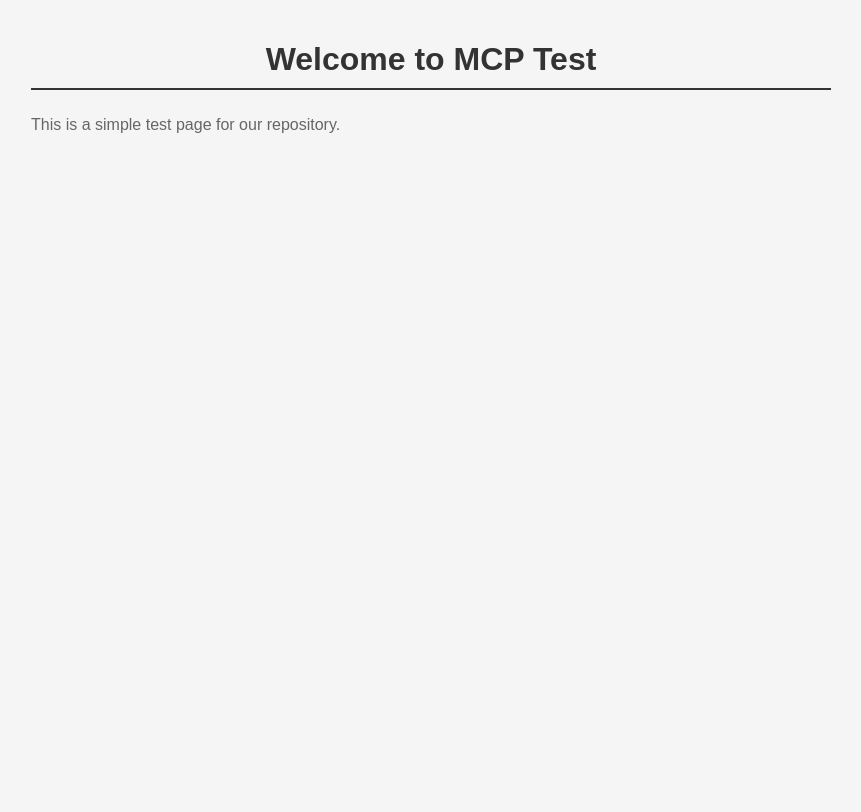
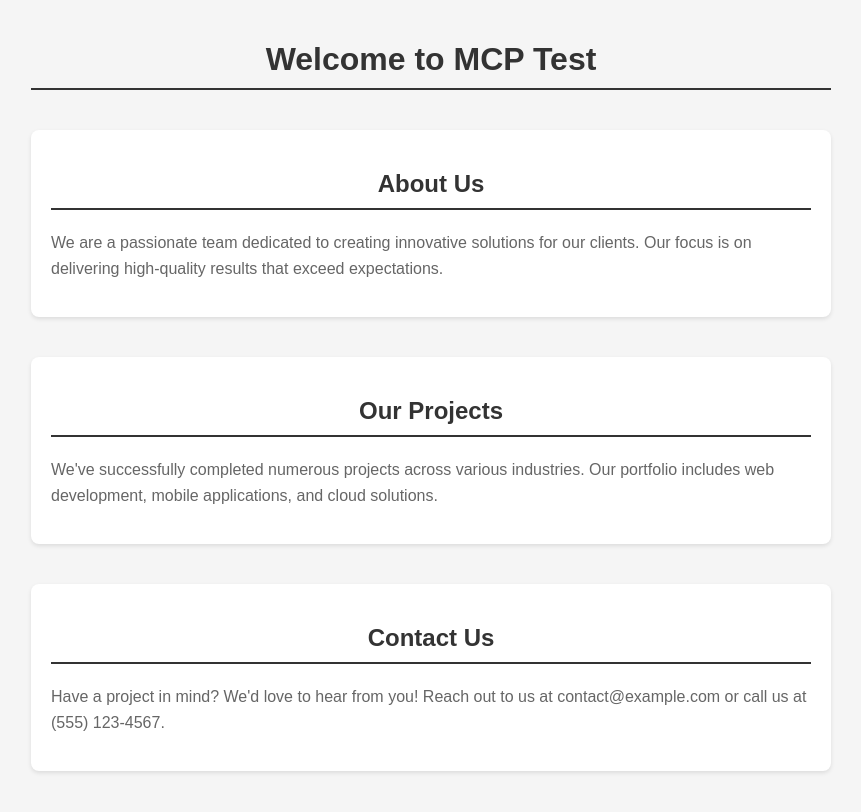
Before and after one commit to fettermania/mcp-test, a plain HTML site: page index.html in a window 1280 px wide. Shown: the whole page, without its empty margins (209-1070 px from the left). Drawn offline with Linux system fonts and the light colour scheme.

Commit message:
Add new content sections

```diff
--- a/index.html
+++ b/index.html
@@ -12,7 +12,7 @@
             padding: 20px;
             background-color: #f5f5f5;
         }
-        h1 {
+        h1, h2 {
             color: #333;
             text-align: center;
             border-bottom: 2px solid #333;
@@ -22,10 +22,31 @@
             line-height: 1.6;
             color: #666;
         }
+        section {
+            margin: 40px 0;
+            padding: 20px;
+            background-color: white;
+            border-radius: 8px;
+            box-shadow: 0 2px 4px rgba(0,0,0,0.1);
+        }
     </style>
 </head>
 <body>
     <h1>Welcome to MCP Test</h1>
-    <p>This is a simple test page for our repository.</p>
+
+    <section id="about">
+        <h2>About Us</h2>
+        <p>We are a passionate team dedicated to creating innovative solutions for our clients. Our focus is on delivering high-quality results that exceed expectations.</p>
+    </section>
+
+    <section id="projects">
+        <h2>Our Projects</h2>
+        <p>We've successfully completed numerous projects across various industries. Our portfolio includes web development, mobile applications, and cloud solutions.</p>
+    </section>
+
+    <section id="contact">
+        <h2>Contact Us</h2>
+        <p>Have a project in mind? We'd love to hear from you! Reach out to us at contact@example.com or call us at (555) 123-4567.</p>
+    </section>
 </body>
 </html>
```
